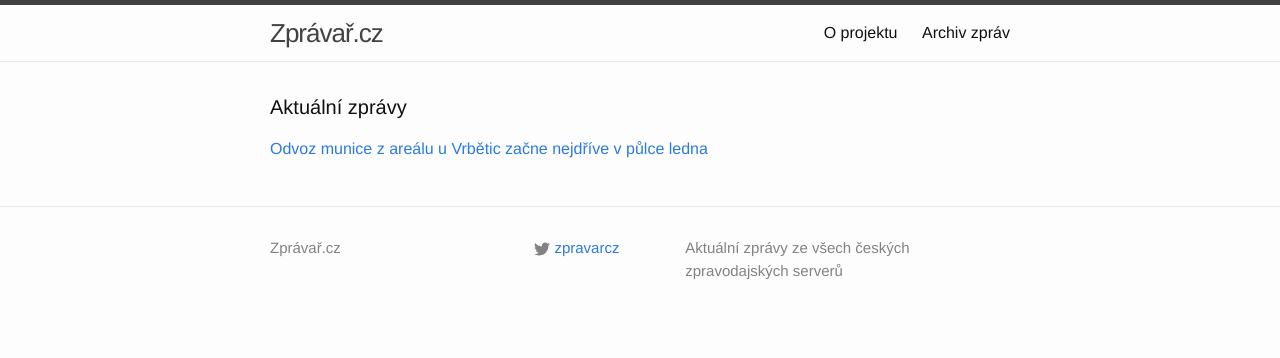
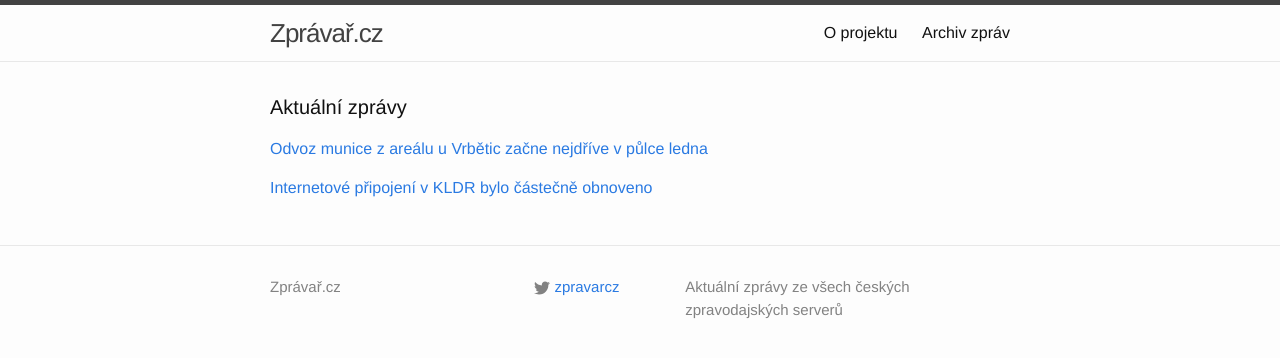
Before and after one commit to adliska/zpravar, a Jekyll site: the page built from index.html, in a window 1280 px wide. Shown: the top 358 px of the page. Built offline with Jekyll 4.4.1, drawn with Linux system fonts in a browser that asks for light colours.

Commit message:
zpravar news update

```diff
--- a/index.html
+++ b/index.html
@@ -8,8 +8,16 @@ layout: default
 <p><a href="javascript:;" onclick="toggle_visibility('zpravy0')">Odvoz munice z areálu u Vrbětic začne nejdříve v půlce ledna</a></p>
 <div id="zpravy0" style="display:none">
 <ul>
+<li><a href=http://zpravy.aktualne.cz/regiony/odvoz-munice-z-arealu-u-vrbetic-zacne-nejdrive-v-pulce-ledna/r~1e8af8ec8a6511e4ab15002590604f2e/>Odvoz munice z areálu u Vrbětic začne nejdříve v půlce ledna - zpravy.aktualne.cz</a></li>
 <li><a href=http://www.ceskenoviny.cz/zpravy/zpravy/odvoz-munice-z-arealu-u-vrbetic-zacne-nejdrive-v-pulce-ledna/1161905>Odvoz munice z areálu u Vrbětic začne nejdříve v půlce ledna - www.ceskenoviny.cz</a></li>
 <li><a href=http://www.rozhlas.cz/_zprava/odvoz-munice-z-vrbetic-na-zlinsku-zacne-nejdriv-v-druhe-polovine-ledna--1436080>Odvoz munice z Vrbětic na Zlínsku začne nejdřív v druhé polovině ledna - www.rozhlas.cz</a></li>
 <li><a href=http://www.ceskatelevize.cz/ct24/regiony/296281-odvoz-munice-z-arealu-u-vrbetic-zacne-nejdrive-v-pulce-ledna/>Odvoz munice z areálu u Vrbětic začne nejdříve v půlce ledna - www.ceskatelevize.cz</a></li>
 </ul>
+</div><p><a href="javascript:;" onclick="toggle_visibility('zpravy1')">Internetové připojení v KLDR bylo částečně obnoveno</a></p>
+<div id="zpravy1" style="display:none">
+<ul>
+<li><a href=http://zpravy.aktualne.cz/zahranici/internetove-pripojeni-v-kldr-bylo-castecne-obnoveno/r~e864b4ac8a6311e49e4b0025900fea04/>Internetové připojení v KLDR bylo částečně obnoveno - zpravy.aktualne.cz</a></li>
+<li><a href=http://www.novinky.cz/zahranicni/svet/357115-v-kldr-se-podarilo-castecne-obnovit-pripojeni-k-interrnetu.html>V KLDR se podařilo částečně obnovit připojení k interrnetu - www.novinky.cz</a></li>
+<li><a href=http://www.ceskenoviny.cz/zpravy/zpravy/internetove-pripojeni-v-kldr-bylo-castecne-obnoveno/1161883>Internetové připojení v KLDR bylo částečně obnoveno - www.ceskenoviny.cz</a></li>
+</ul>
 </div></div>
```
